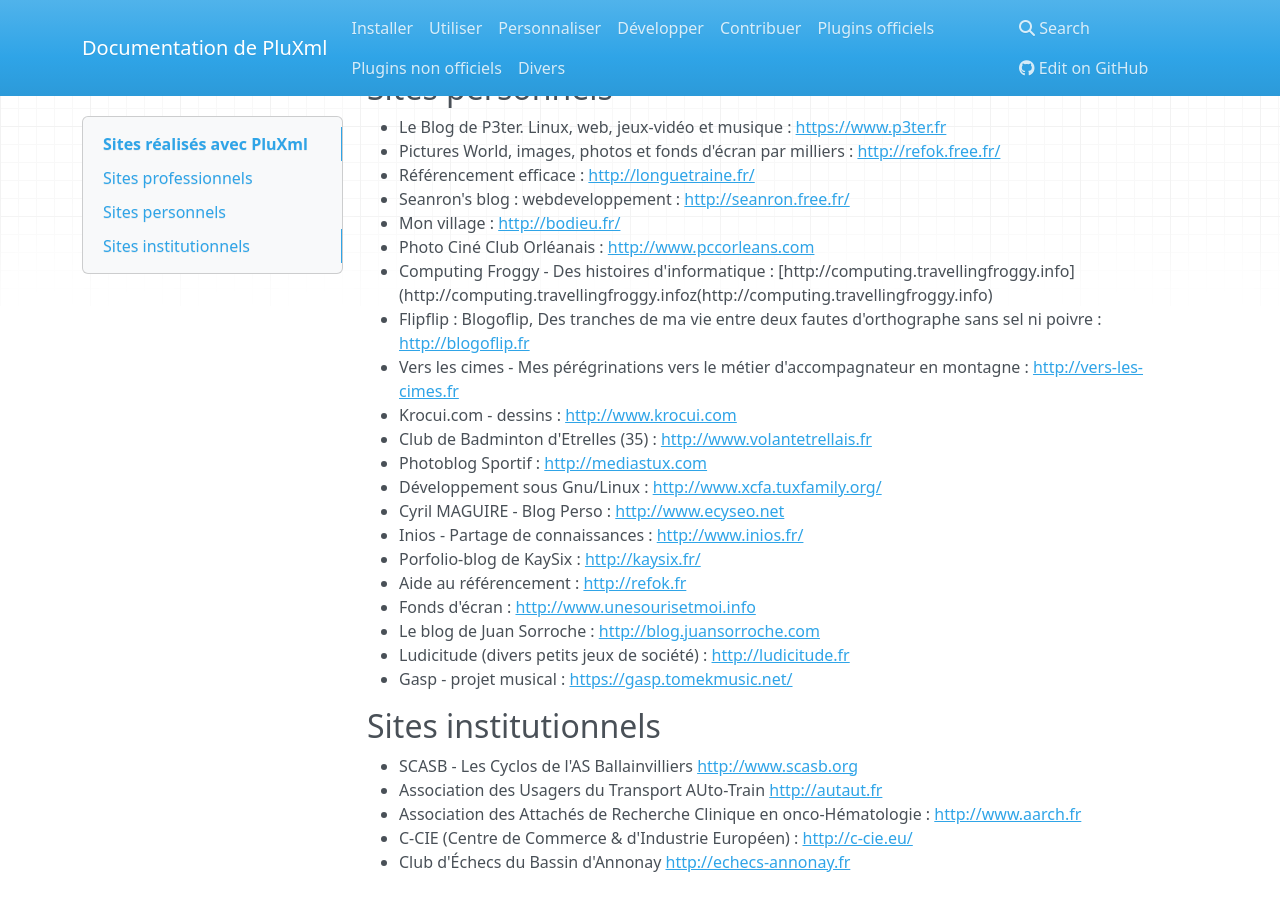
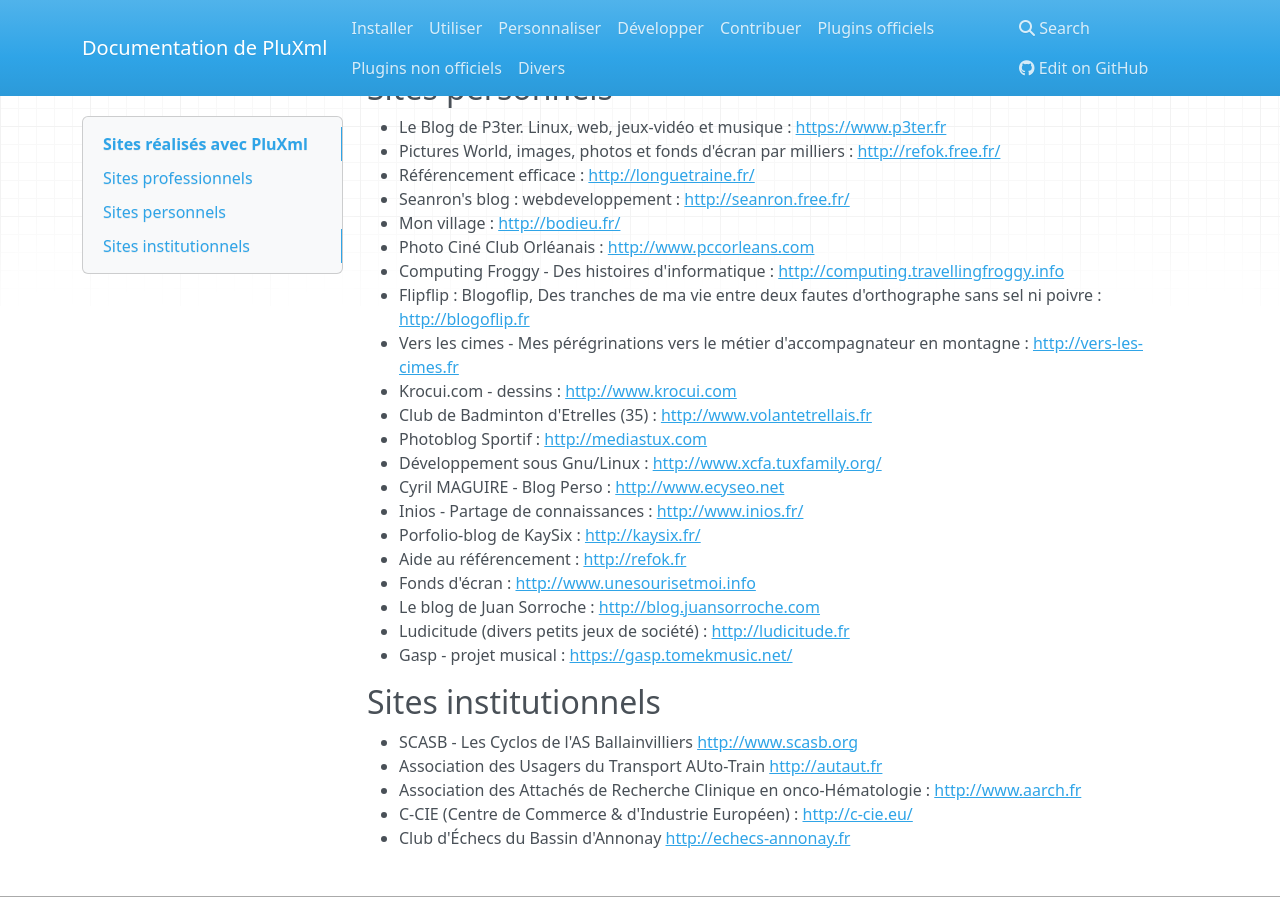
Before and after one commit to pluxml/PluXml-Wiki, an MkDocs documentation site: the page built from docs/divers/sites-realises-avec-pluxml.md, in a window 1280 px wide and 900 px high, scrolled down 456 px. Built offline with MkDocs 1.6.1, drawn with Linux system fonts in a browser that asks for light colours; nearby versions of some CDN libraries; some of the changed lines change nothing that is shown.

Commit message:
MAJ sites réalisés avec PluXml + correction URL (contribution jack31) #1

```diff
--- a/docs/divers/sites-realises-avec-pluxml.md
+++ b/docs/divers/sites-realises-avec-pluxml.md
@@ -23,7 +23,7 @@
 * Seanron's blog : webdeveloppement : [http://seanron.free.fr/](http://seanron.free.fr/)
 * Mon village : [http://bodieu.fr/](http://bodieu.fr/)
 * Photo Ciné Club Orléanais : [http://www.pccorleans.com](http://www.pccorleans.com)
-* Computing Froggy - Des histoires d'informatique : [http://computing.travellingfroggy.info](http://computing.travellingfroggy.infoz(http://computing.travellingfroggy.info)
+* Computing Froggy - Des histoires d'informatique : [http://computing.travellingfroggy.info](http://computing.travellingfroggy.infoz)
 * Flipflip : Blogoflip, Des tranches de ma vie entre deux fautes d'orthographe sans sel ni poivre : [http://blogoflip.fr](http://blogoflip.fr)
 * Vers les cimes - Mes pérégrinations vers le métier d'accompagnateur en montagne : [http://vers-les-cimes.fr](http://vers-les-cimes.fr)
 * Krocui.com - dessins : [http://www.krocui.com](http://www.krocui.com)
```
